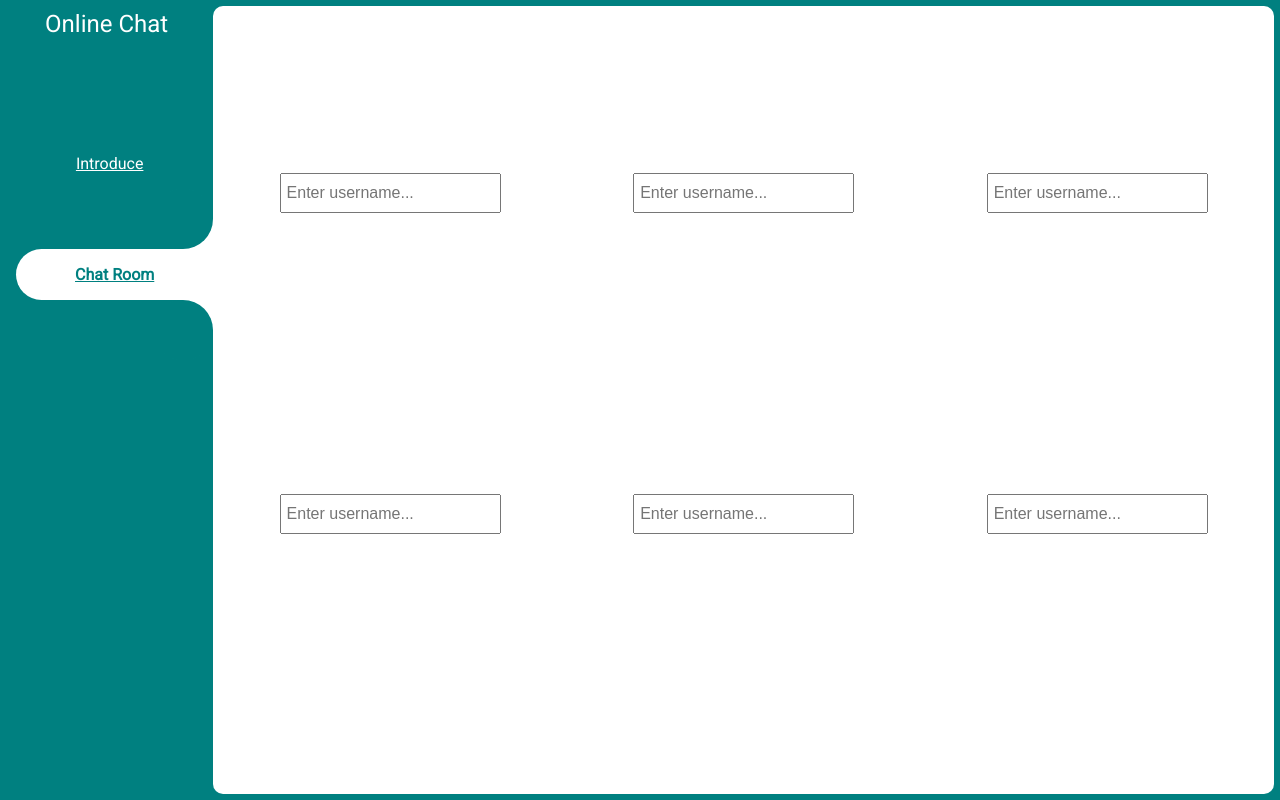
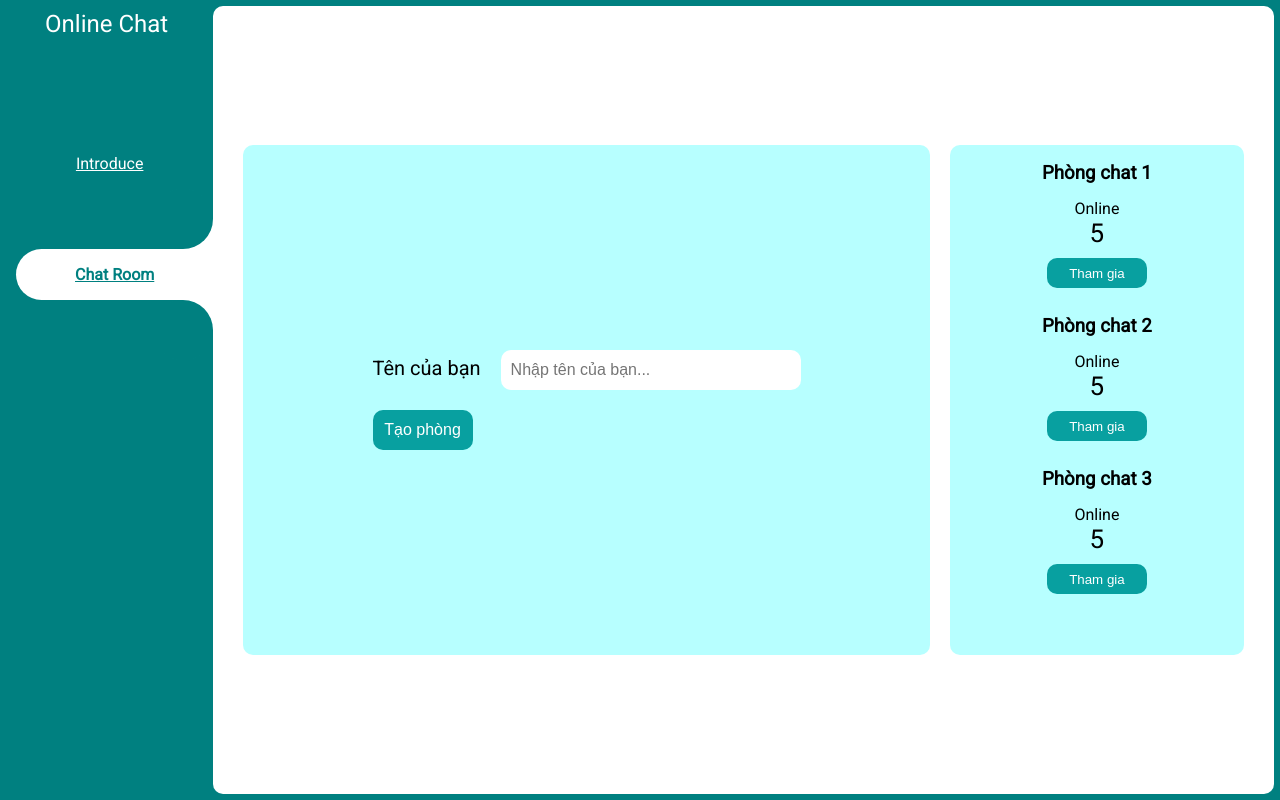
Before and after one commit to MVNgoc/WebSocket-, a Vue app: page /messages in a window 1280 px wide. Built offline with nearby package versions, Linux system fonts and the light colour scheme.

Commit message:
update chat room

```diff
--- a/src/assets/style.css
+++ b/src/assets/style.css
@@ -45,59 +45,97 @@ a {
 .join-container {
 	display: flex;
 	justify-content: space-around;
-	flex-wrap: wrap;
+	align-items: center;
 	width: 100%;
+	height: 100%;
 	color: #fff;
-	padding-top: 55px;
+	padding: 30px;
 }
 
-.join-container .room-container {
-	margin: 0 15px 15px 15px;
+.join-container .user-information {
+	display: flex;
+	justify-content: center;
+	align-items: center;
+	width: 70%;
+	height: 70%;
+	background-color: rgb(183, 255, 255);
+	margin-right: 20px;
+	border-radius: 10px;
 }
 
-.join-header {
-	text-align: center;
-	padding: 10px;
-	background: var(--dark-color-a);
-	border-top-left-radius: 5px;
-	border-top-right-radius: 5px;
+.user-information #btn-create-chat-room {
+	display: block;
+	margin-top: 20px;
+	border: 0;
+	border-radius: 10px;
+	width: 100px;
+	height: 40px;
+	font-size: 16px;
+	background-color: rgb(8, 160, 160);
+	color: var(--light-color);
 }
 
-.join-main {
-	padding: 30px 40px;
-	background: var(--dark-color-b);
+.user-information #btn-create-chat-room:hover {
+	cursor: pointer;
+	opacity: 0.7;
 }
 
-.join-main .form-control {
-	margin-bottom: 10px;
+.join-container .username {
+	color: #000;
+	margin-right: 20px;
+	font-size: 20px;
 }
 
-.join-main label {
-	display: block;
-	margin-bottom: 5px;
+.user-information #input-username {
+	border-radius: 10px;
+	border: 0;
+	width: 300px;
+	height: 40px;
+	padding: 10px;
+	font-size: 16px;
 }
 
-.join-main input[type='text'] {
-	font-size: 16px;
-	padding: 5px;
-	height: 40px;
-	width: 100%;
+.join-container .chat-rooms {
+	width: 30%;
+	height: 70%;
+	background-color: rgb(183, 255, 255);
+	border-radius: 10px;
 }
 
-.join-main .btn {
-	margin-top: 20px;
-	width: 100%;
+.chat-rooms .chat-room {
+	background-color: var(--light-color);
+	color: #000;
+	margin: 12px;
+	border-radius: 10px;
 }
 
-.join-main .online-users {
+.chat-room .chat-room-header {
+	background-color: var(--dark-color-a);
+	border-top-left-radius: 10px;
+	border-top-right-radius: 10px;
+	padding: 5px;
+}
+
+.chat-room .chat-room-main {
+	padding-top: 10px;
+	padding-bottom: 10px;
+}
+
+.chat-room-main .chat-room-online-user {
 	font-size: 26px;
 }
-@media (max-width: 700px) {
-	.chat-main {
-		display: block;
-	}
 
-	.chat-sidebar {
-		display: none;
-	}
+.chat-room-main .chat-room-btn-join {
+	border: 0;
+	background-color: rgb(8, 160, 160);
+	color: white;
+	border-radius: 10px;
+	width: 100px;
+	height: 30px;
+	margin-top: 10px;
 }
+
+.chat-room-main .chat-room-btn-join:hover {
+	cursor: pointer;
+	opacity: 0.7;
+}
--- a/src/views/Messages.vue
+++ b/src/views/Messages.vue
@@ -1,153 +1,46 @@
 <template>
     <div class="join-container">
-		<div class="room-container">
-			<header class="join-header">
-			<h1><i class="fas fa-smile"></i>ROOM 1</h1>
+		<div class="user-information">
+			<div class="user-name-form">
+				<label class="username" for="input-username">Tên của bạn</label>
+				<input type="text" placeholder="Nhập tên của bạn..." required id="input-username" name="input-username">
+				<button id="btn-create-chat-room">Tạo phòng</button>
+			</div>
+		</div>
+
+		<div class="chat-rooms">
+			<div class="chat-room">
+				<header class="chat-room-header">
+					<h3>Phòng chat 1</h3>
 				</header>
-			<main class="join-main">
-				<form action="chat.html">
-					<div class="form-control">
-						<label for="username">Username</label>
-						<input
-							type="text"
-							name="username"
-							id="username"
-							placeholder="Enter username..."
-							required
-						/>
-					</div>
-					<div class="form-control">
-						<label>Online</label>
-						<p class="online-users">5</p>
-					</div>
-					<button type="submit" class="btn">Join Chat</button>
-				</form>
+				<main class="chat-room-main">
+					<p>Online</p>
+					<p class="chat-room-online-user">5</p>
+					<button class="chat-room-btn-join">Tham gia</button>
 				</main>
 			</div>
 
-		<div class="room-container">
-			<header class="join-header">
-			<h1><i class="fas fa-smile"></i>ROOM 2</h1>
+			<div class="chat-room">
+				<header class="chat-room-header">
+					<h3>Phòng chat 2</h3>
 				</header>
-			<main class="join-main">
-				<form action="chat.html">
-					<div class="form-control">
-						<label for="username">Username</label>
-						<input
-							type="text"
-							name="username"
-							id="username"
-							placeholder="Enter username..."
-							required
-						/>
-					</div>
-					<div class="form-control">
-						<label>Online</label>
-						<p class="online-users">5</p>
-					</div>
-					<button type="submit" class="btn">Join Chat</button>
-				</form>
+				<main class="chat-room-main">
+					<p>Online</p>
+					<p class="chat-room-online-user">5</p>
+					<button class="chat-room-btn-join">Tham gia</button>
 				</main>
 			</div>
 
-		<div class="room-container">
-			<header class="join-header">
-			<h1><i class="fas fa-smile"></i>ROOM 3</h1>
+			<div class="chat-room">
+				<header class="chat-room-header">
+					<h3>Phòng chat 3</h3>
 				</header>
-			<main class="join-main">
-				<form action="chat.html">
-					<div class="form-control">
-						<label for="username">Username</label>
-						<input
-							type="text"
-							name="username"
-							id="username"
-							placeholder="Enter username..."
-							required
-						/>
-					</div>
-					<div class="form-control">
-						<label>Online</label>
-						<p class="online-users">5</p>
-					</div>
-					<button type="submit" class="btn">Join Chat</button>
-				</form>
+				<main class="chat-room-main">
+					<p>Online</p>
+					<p class="chat-room-online-user">5</p>
+					<button class="chat-room-btn-join">Tham gia</button>
 				</main>
 			</div>
-
-		<div class="room-container">
-			<header class="join-header">
-			<h1><i class="fas fa-smile"></i>ROOM 4</h1>
-			</header>
-			<main class="join-main">
-				<form action="chat.html">
-					<div class="form-control">
-						<label for="username">Username</label>
-						<input
-							type="text"
-							name="username"
-							id="username"
-							placeholder="Enter username..."
-							required
-						/>
-					</div>
-					<div class="form-control">
-						<label>Online</label>
-						<p class="online-users">5</p>
-					</div>
-					<button type="submit" class="btn">Join Chat</button>
-				</form>
-			</main>
-		</div>
-
-		<div class="room-container">
-			<header class="join-header">
-			<h1><i class="fas fa-smile"></i>ROOM 5</h1>
-			</header>
-			<main class="join-main">
-				<form action="chat.html">
-					<div class="form-control">
-						<label for="username">Username</label>
-						<input
-							type="text"
-							name="username"
-							id="username"
-							placeholder="Enter username..."
-							required
-						/>
-					</div>
-					<div class="form-control">
-						<label>Online</label>
-						<p class="online-users">5</p>
-					</div>
-					<button type="submit" class="btn">Join Chat</button>
-				</form>
-			</main>
-		</div>
-
-		<div class="room-container">
-			<header class="join-header">
-			<h1><i class="fas fa-smile"></i>ROOM 6</h1>
-			</header>
-			<main class="join-main">
-				<form action="chat.html">
-					<div class="form-control">
-						<label for="username">Username</label>
-						<input
-							type="text"
-							name="username"
-							id="username"
-							placeholder="Enter username..."
-							required
-						/>
-					</div>
-					<div class="form-control">
-						<label>Online</label>
-						<p class="online-users">5</p>
-					</div>
-					<button type="submit" class="btn">Join Chat</button>
-				</form>
-			</main>
 		</div>
 	</div>
 </template>
```
Lines whose indentation alone changed are shown as unchanged.
